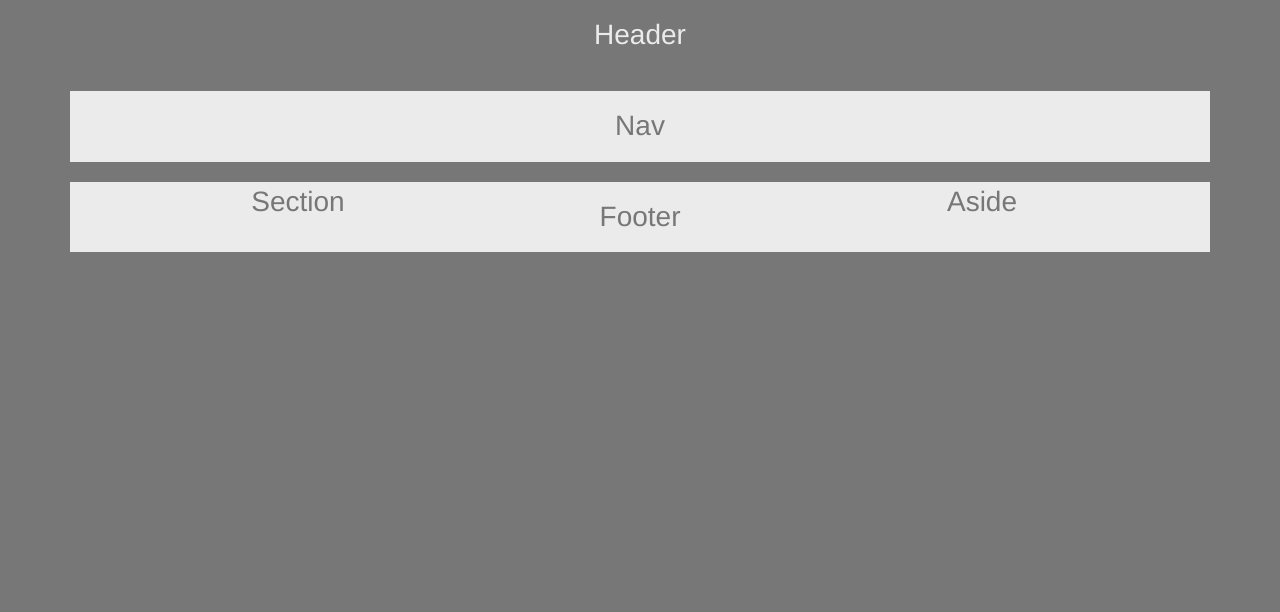
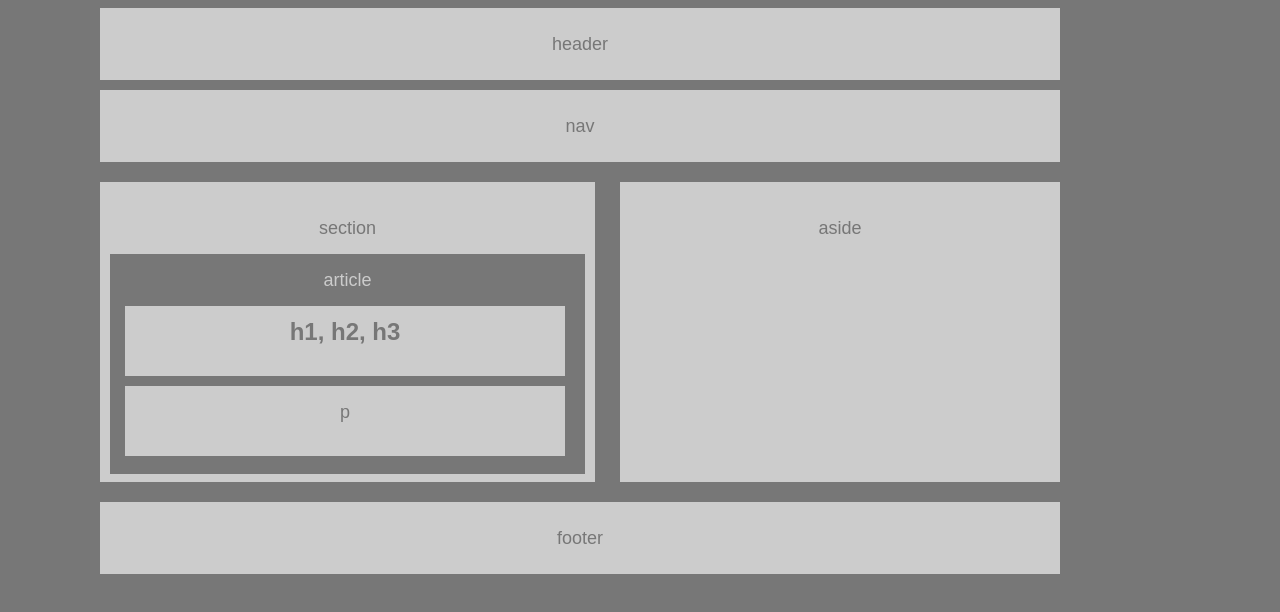
Before and after one commit to tcox2167/Hw-Wireframe, a plain HTML site: page index.html in a window 1280 px wide. Drawn offline with nearby package versions, Linux system fonts and the light colour scheme; files whose address does not match are found by name.

Commit message:
New and improved final version

```diff
--- a/index.html
+++ b/index.html
@@ -1,49 +1,43 @@
-<!DOCTYPE html>
-<html lang="en">
+<html>
 <head>
-    <meta charset="UTF-8">
-    <meta name="viewport" content="width=device-width, initial-scale=1, shrink-to-fit=no">
-    <link rel="stylesheet" href="https://maxcdn.bootstrapcdn.com/bootstrap/3.3.6/css/bootstrap.min.css">
-    <link rel="stylesheet" href="C:\Users\Tony\Desktop\UR Coding Files\Homework Week 1\Hw-Wireframe\style.css">
     <title>HW-Wireframe</title>
+		<link rel="stylesheet" type="text/css" href="C:\Users\Tony\Desktop\UR Coding Files\Homework Week 1\Hw-Wireframe\style.css">
 </head>
-    <div class="container">
-    <section id="Header">
-            <h1>Header</h1>
-        </section>
-        <section id="Nav">
-
-          <h2>Nav</h2>
-
-        </section>
-
-        <section id="left">
-
-            <p>Section</p>
-
-        </section>
-
-          <section id="right">
-
-            <p>Aside</p>
-
-          </section>
-
-     <section id="Footer">
-
-        <h3>Footer</h3>
-
-        </section>
-      </div>
-
+</head>
 <body>
 
+	<header>
+		header
+	</header>
+
+	<nav>
+		nav
+	</nav>
+
+	<section id="section1">
+		section
+		<article id="article1">
+			article
+
+				<div id="h123">
+					h1, h2, h3
+				</div>
+
+				<p id="p1">
+					p
+				</p>
+		</article>
+
+	</section>
+
+	<aside id="aside1">
+		aside
+	</aside>
+
+	<footer id="footer1">
+		footer
+	</footer>
+
+
 </body>
-</html>
-
-<!-- After many hours spent and headaches endured, this is as close as I
-    can get my html/css to the example. i could not figure out why my "header"
-    was not being treated like the "nav" and "footer" sections. Nor could I figure
-    out how to get the articles and headers underneath the "section" area. Lastly,
-    when I changed the size of the text for Aside and Section, that caused my footer
-    to come up the page in between them, and I could not figure out why.
+</html
--- a/style.css
+++ b/style.css
@@ -1,60 +1,98 @@
-h1 {
-    padding: 20px 0;
-    margin: 0;
-    margin-bottom: 20px;
-    font-size: 28px;
-    color: #ebebeb;
+* {
+    box-sizing: border-box;
     text-align: center;
-    background: ##ebebeb33;
-  }
-
-  h2 {
-    padding: 20px 0;
-    margin: 0;
-    margin-bottom: 20px;
-    font-size: 28px;
-    color: #ebebeb;
-    text-align: center;
-    background: #ebebeb;
-    color: #777
-  }
-
-  h3 {
-    padding: 20px 0;
-    margin: 0;
-    margin-bottom: 20px;
-    font-size: 28px;
-    color: #ebebeb;
-    text-align: center;
-    background: #ebebeb;
-    color: #777
-
   }
 
 
   body {
-    background-color: #777;
-}
-#left {
-    padding: 20px 20;
-    float: left;
-    width: 40%;
-    text-align: center;
-    font-size: 28px;
-    color: #ebebeb;
-    text-align: center;
-    background: #ebebeb;
-    color: #777
+      width: 960px;
+      font-size: 18px;
+      line-height: 32px;
+      color: #333;
+      margin-left: 100px;
+      margin-right: 150px:;
+      background-color: #777777;
+      font-family:  "Arial", "Helvetica Neue", Helvetica, sans-serif;
+  }
+  header {
+      background: #ccc;
+      padding: 20px;
+      margin-bottom: 10px;
+      color: #777777;
+      font-family:  "Arial", "Helvetica Neue", Helvetica, sans-serif;
+
+  }
+  nav {
+      background: #ccc;
+      padding: 20px;
+      margin-bottom: 20px;
+      color: #777777;
+      font-family:  "Arial", "Helvetica Neue", Helvetica, sans-serif;
+
   }
 
-  #right {
-    padding: 20px 20;
-    float: right;
-    width: 40%;
-    text-align: center;
-    font-size: 28px;
-    color: #ebebeb;
-    text-align: center;
-    background: #ebebeb;
-    color: #777
+  #section1 {
+      width: 495px;
+      height: 300px;
+      background: #ccc;
+      padding-top: 30px;
+      float: left;
+      margin-bottom: 20px;
+      color: #777777;
+      font-family:  "Arial", "Helvetica Neue", Helvetica, sans-serif;
+
   }
+  #article1 {
+      width: 475px;
+      height: 220px;
+      background: #777777;
+      margin: 10px 10px 10px 10px;
+      padding-top: 10px;
+      color: #ccc;
+      font-family:  "Arial", "Helvetica Neue", Helvetica, sans-serif;
+
+  }
+
+  #h123 {
+      width: 440px;
+      height: 70px;
+      background: #ccc;
+      margin: 10px 30px 10px 15px;
+      padding-top: 10px;
+      color: #777777;
+      font-weight: bold;
+      font-size: 24px;
+      font-family:  "Arial", "Helvetica Neue", Helvetica, sans-serif;
+
+  }
+
+  #p1 {
+      width: 440px;
+      height: 70px;
+      background: #ccc;
+      margin: 10px 30px 10px 15px;
+      padding-top: 10px;
+      color: #777777;
+      font-family:  "Arial", "Helvetica Neue", Helvetica, sans-serif;
+
+  }
+
+  #aside1 {
+      width: 440px;
+      height: 300px;
+      background: #ccc;
+      padding-top: 30px;
+      float: right;
+      color: #777777;
+      font-family:  "Arial", "Helvetica Neue", Helvetica, sans-serif;
+
+  }
+  #footer1{
+      clear: both;
+      background: #ccc;
+      padding: 20px;
+      color: #333;
+      color: #777777;
+      font-family:  "Arial", "Helvetica Neue", Helvetica, sans-serif;
+
+  }
```
